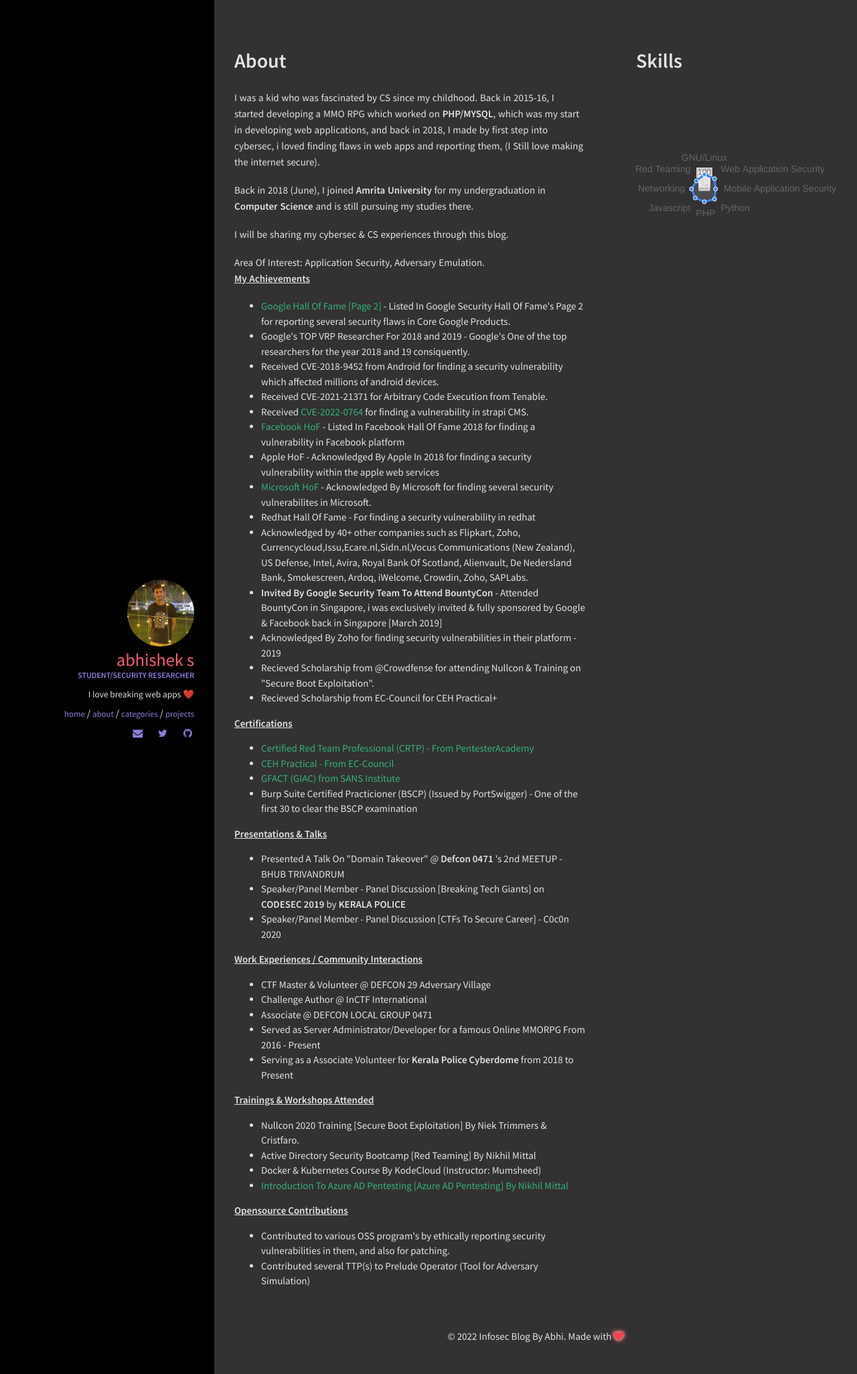
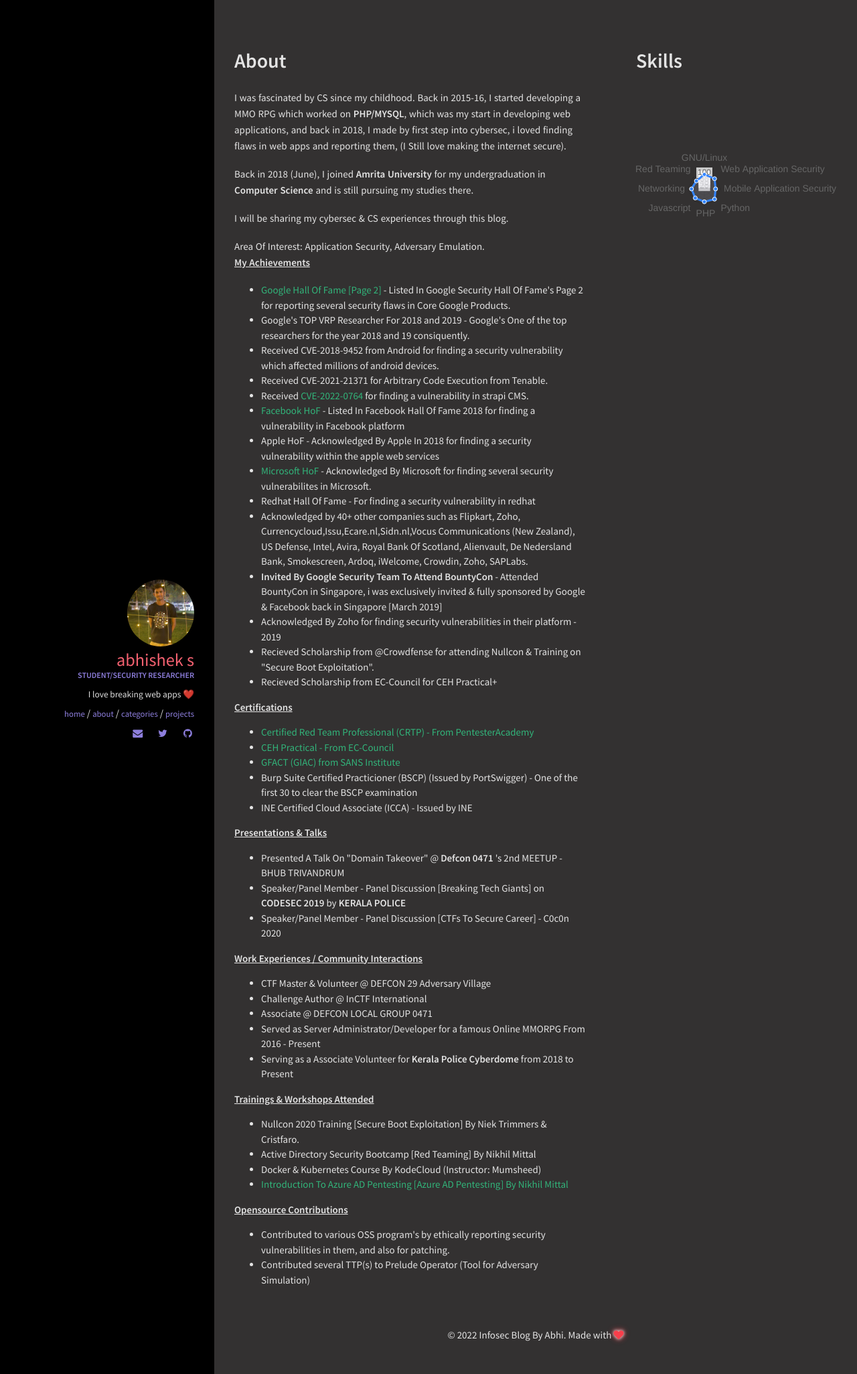
Before and after one commit to abhiabhi2306/abhiabhi2306.github.io, a Jekyll site: the page built from about.html, in a window 1280 px wide. Shown: the whole page at 67% size. Built offline with Jekyll 4.4.1, drawn with Linux system fonts in a browser that asks for light colours; nearby versions of some CDN libraries.

Commit message:
Update about.html

```diff
--- a/_includes/sections/about.html
+++ b/_includes/sections/about.html
@@ -1,7 +1,7 @@
 <h1><span data-i18n="skills.my_skills">About</span></h1>
 
 <div>
-   <p>I was a kid who was fascinated by CS since my childhood. Back in 2015-16, I started developing a MMO RPG which worked on <b>PHP/MYSQL</b>, which was my start in developing web applications, and back in 2018, I made by first step into cybersec, i loved finding flaws in web apps and reporting them, (I Still love making the internet secure).  </p>
+   <p>I was fascinated by CS since my childhood. Back in 2015-16, I started developing a MMO RPG which worked on <b>PHP/MYSQL</b>, which was my start in developing web applications, and back in 2018, I made by first step into cybersec, i loved finding flaws in web apps and reporting them, (I Still love making the internet secure).  </p>
 
        <p>Back in 2018 (June), I joined <b>Amrita University</b> for my undergraduation in <b>Computer Science</b> and is still pursuing my studies there. </p>
 
@@ -35,6 +35,7 @@
 <li>  <a href="https://aspen.eccouncil.org/VerifyBadge?type=certification&a=FTxPaB5W94jzbE6OaybKmg0kET/HQfNXrizfXwOx8pc=">CEH Practical - From EC-Council </a> </b> </li>
    <li> <a href="https://www.credly.com/badges/9294573d-9cae-41e1-98ae-4435ab4e77f6/public_url"> GFACT (GIAC) from SANS Institute  </a></li>
    <li> Burp Suite Certified Practicioner (BSCP) (Issued by PortSwigger) - One of the first 30 to clear the BSCP examination </li>
+<li> INE Certified Cloud Associate (ICCA) - Issued by INE </li>
 </ul>
 
 <b><u>Presentations & Talks</b></u>
```
